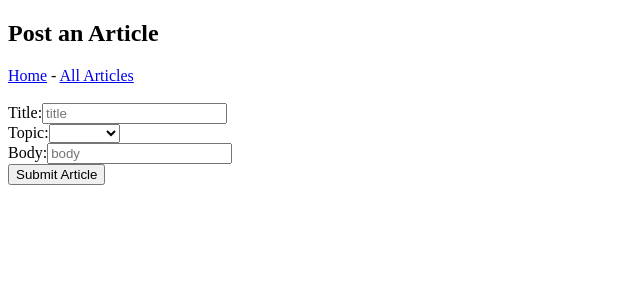
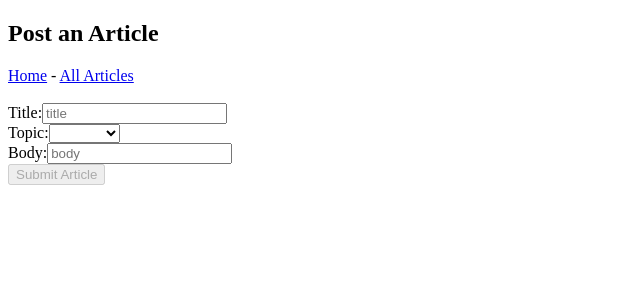
Before and after one commit to TheYanmeister/FEND-nc-news-react-app, a React (Create React App) app: page /articles/post in a window 1280 px wide. Shown: the top 300 px of the page, without its empty margins (0-640 px from the left). Built offline with nearby package versions, Linux system fonts and the light colour scheme.

Commit message:
added functionality to post new articles to the database

```diff
--- a/src/App.js
+++ b/src/App.js
@@ -17,9 +17,9 @@ class App extends Component {
       <div className="App">
         <Router>
           <HomePage path="/" user={user} />
-          <ArticlesPage path="/articles" user={user} />
+          <ArticlesPage path="/articles" />
           <PostArticle path="/articles/post" user={user} />
-          <Article path="/articles/:article_id" />
+          <Article path="/articles/:article_id" user={user} />
           <NotFound default />
         </Router>
       </div>
--- a/src/components/PostArticle.js
+++ b/src/components/PostArticle.js
@@ -1,5 +1,6 @@
 import React, { Component } from "react";
 import { Link } from "@reach/router";
+import * as api from "./api.js";
 
 class PostArticle extends Component {
   state = {
@@ -15,6 +16,9 @@ class PostArticle extends Component {
 
   handleSubmit = event => {
     event.preventDefault();
+    const { user } = this.props;
+    const { currentBody, currentTitle, currentTopic } = this.state;
+    api.postArticle(user, currentTitle, currentTopic, currentBody);
     this.setState({ currentBody: "", currentTitle: "", currentTopic: "" });
   };
 
@@ -28,7 +32,15 @@ class PostArticle extends Component {
         <Link to="/articles">All Articles</Link>
         <br />
         <br />
-        <form onSubmit={this.handleSubmit}>
+        <form
+          onSubmit={this.handleSubmit}
+          disabled={
+            currentBody === "" ||
+            currentTitle === "" ||
+            currentTopic === "" ||
+            !currentBody.includes(".")
+          }
+        >
           <label>
             Title:
             <input
@@ -67,7 +79,16 @@ class PostArticle extends Component {
             />
           </label>
           <br />
-          <button>Submit Article</button>
+          <button
+            disabled={
+              currentBody === "" ||
+              currentTitle === "" ||
+              currentTopic === "" ||
+              !currentBody.includes(".")
+            }
+          >
+            Submit Article
+          </button>
         </form>
       </section>
     );
--- a/src/components/api.js
+++ b/src/components/api.js
@@ -35,3 +35,9 @@ export const postCommentToArticle = (article_id, username, body) => {
     .post(`articles/${article_id}/comments`, { body, username })
     .then(({ data }) => data);
 };
+
+export const postArticle = (author, title, topic, body) => {
+  return request
+    .post("articles", { author, title, topic, body })
+    .then(({ data }) => data);
+};
```
